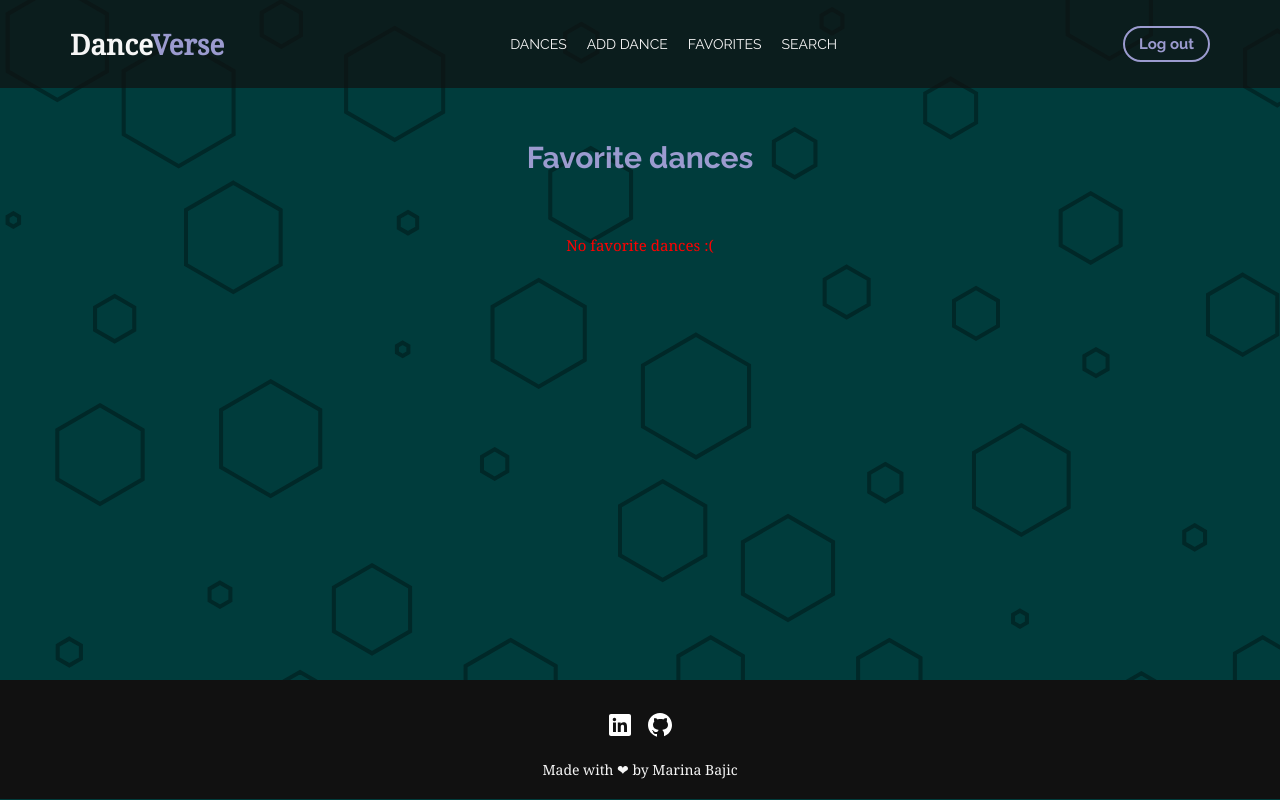
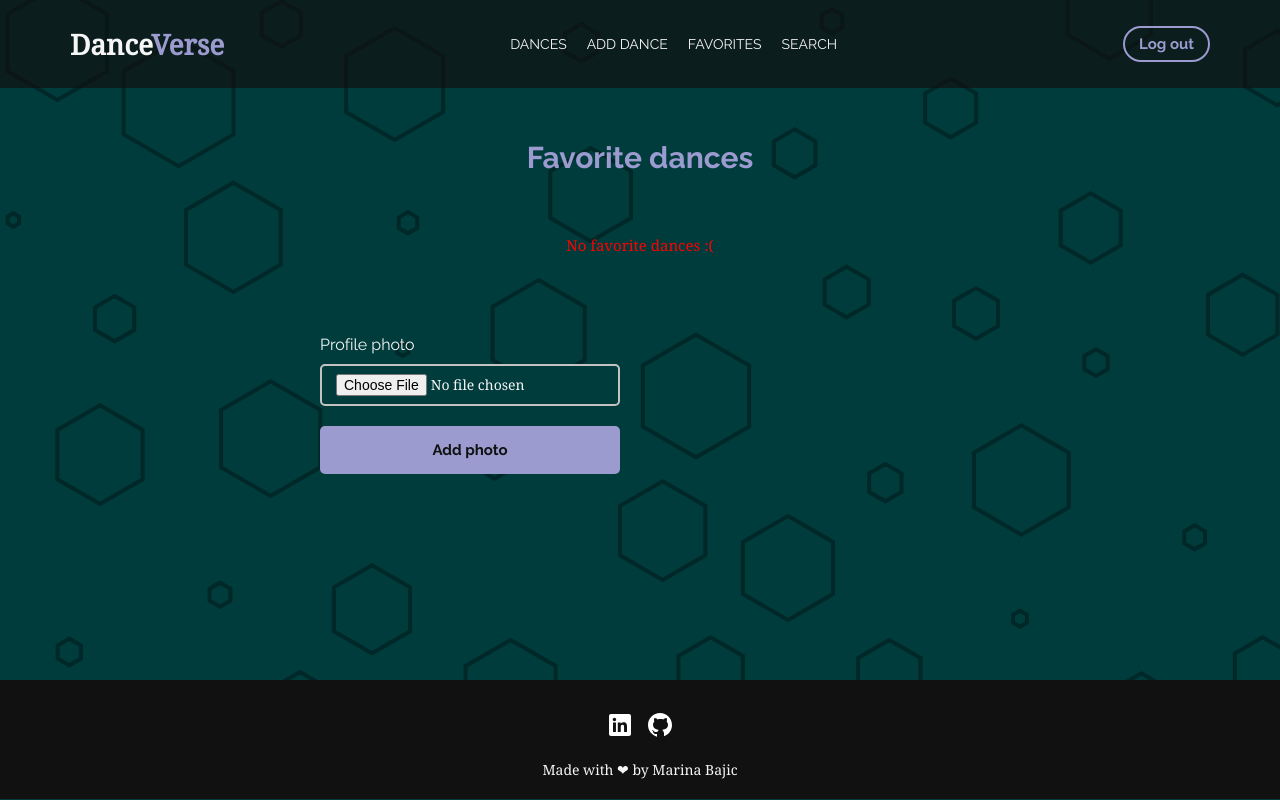
Before and after one commit to MarinaBajic/WP-DanceVerse, a PHP site: page /favorites.php in a window 1280 px wide. Run offline with PHP 8.4, Linux system fonts and the light colour scheme; the visitor is signed in with stand-in values (Sample User, id 1).

Commit message:
image upload

```diff
--- a/classes/Utils.php
+++ b/classes/Utils.php
@@ -32,6 +32,42 @@ class Utils
 			}
 		}
 		return null;
+	}
+
+	public static function printProfilePhoto()
+	{
+		if (isset($_FILES["photo"])) {
+			echo "<div class='profile-photo'>";
+			echo "<img src='assets/{$_FILES["photo"]["name"]}' alt='Profile photo'>";
+			echo "</div>";
+		}
+	}
+
+	public static function checkProfilePhoto()
+	{
+		$message = "";
+		if (isset($_FILES["photo"]) && $_FILES["photo"]["error"] == UPLOAD_ERR_OK) {
+			if ($_FILES["photo"]["type"] != "image/jpeg") {
+				$message = "JPEG photos only, thanks!";
+			} else if (!move_uploaded_file($_FILES["photo"]["tmp_name"], "assets/" . basename($_FILES["photo"]["name"]))) {
+				$message = "Sorry, there was a problem uploading that photo. " . $_FILES["photo"]["error"];
+			}
+		} else if (isset($_FILES["photo"])) {
+			switch ($_FILES["photo"]["error"]) {
+				case UPLOAD_ERR_INI_SIZE:
+					$message = "The photo is larger than the server allows.";
+					break;
+				case UPLOAD_ERR_FORM_SIZE:
+					$message = "The photo is larger than the script allows.";
+					break;
+				case UPLOAD_ERR_NO_FILE:
+					$message = "No file was uploaded. Make sure you choose a file to upload.";
+					break;
+				default:
+					$message = "Please contact your server administrator for help.";
+			}
+		}
+		return $message;
 	}
 
 	public function insertUser()
@@ -169,7 +205,8 @@ class Utils
 		return $message;
 	}
 
-	public static function loginSession($username) {
+	public static function loginSession($username)
+	{
 		session_start();
 		$_SESSION["username"] = $username;
 		header("Location: index.php");
--- a/css/components/_favorites.scss
+++ b/css/components/_favorites.scss
@@ -3,3 +3,11 @@
 	min-height: calc(100dvh - 120px);
 	padding-block: 140px;
 }
+
+.photo__form {
+	display: flex;
+	flex-direction: column;
+	gap: 20px;
+	align-items: center;
+	margin-top: 60px;
+}
--- a/css/components/_header.scss
+++ b/css/components/_header.scss
@@ -40,6 +40,13 @@
 	}
 }
 
+.log {
+	display: flex;
+	gap: 10px;
+	align-items: center;
+	justify-content: center;
+}
+
 .log__btn {
 	color: $accent;
 	text-decoration: none;
@@ -57,3 +64,16 @@
 		cursor: pointer;
 	}
 }
+
+.profile-photo {
+	height: 30px;
+	width: 30px;
+	border-radius: 50px;
+	overflow: hidden;
+
+	img {
+		width: 100%;
+		height: 100%;
+		object-fit: cover;
+	}
+}
--- a/css/style.css
+++ b/css/style.css
@@ -141,6 +141,13 @@ body {
   color: #9B9BCF;
 }
 
+.log {
+  display: flex;
+  gap: 10px;
+  align-items: center;
+  justify-content: center;
+}
+
 .log__btn {
   color: #9B9BCF;
   text-decoration: none;
@@ -156,6 +163,19 @@ body {
   background-color: #9B9BCF;
   color: #111;
   cursor: pointer;
+}
+
+.profile-photo {
+  height: 30px;
+  width: 30px;
+  border-radius: 50px;
+  overflow: hidden;
+}
+.profile-photo img {
+  width: 100%;
+  height: 100%;
+  -o-object-fit: cover;
+     object-fit: cover;
 }
 
 .hero {
@@ -482,6 +502,14 @@ body {
   padding-block: 140px;
 }
 
+.photo__form {
+  display: flex;
+  flex-direction: column;
+  gap: 20px;
+  align-items: center;
+  margin-top: 60px;
+}
+
 .footer {
   background-color: #111;
   padding-block: 30px 20px;
--- a/favorites.php
+++ b/favorites.php
@@ -9,6 +9,7 @@ if (!isset($_SESSION["username"])) {
 require_once("classes/Utils.php");
 $utils = new Utils();
 
+$message_photo = Utils::checkProfilePhoto();
 Utils::logout();
 
 ?>
@@ -21,6 +22,7 @@ Utils::logout();
 	<meta name="viewport" content="width=device-width, initial-scale=1.0">
 	<title>DanceVerse | Favorite Dances</title>
 	<link rel="stylesheet" href="css/style.css">
+	<link rel="icon" type="image/x-icon" href="favicon.ico">
 </head>
 
 <body>
@@ -43,6 +45,15 @@ Utils::logout();
 						}
 						?>
 					</div>
+					<form class="photo__form form" method="post" enctype="multipart/form-data">
+						<input type="hidden" name="MAX_FILE_SIZE" value="500000">
+						<div class="form__item">
+							<label for="photo" class="form__label">Profile photo</label>
+							<input type="file" name="photo" id="photo" class="form__input">
+						</div>
+						<input type="submit" value="Add photo" name="add-photo" class="form__btn">
+						<span class="message"><?php echo $message_photo ?></span>
+					</form>
 				</div>
 			</div>
 		</section>
--- a/header.php
+++ b/header.php
@@ -18,6 +18,7 @@ $log_in_btn = Utils::isUserLoggedIn() ? "hidden" : "";
 				<a href=".?search#search" class="nav__item">SEARCH</a>
 			</nav>
 			<div class="header__log log">
+				<?php Utils::printProfilePhoto() ?>
 				<a href="login.php" class="log__btn <?php echo $log_in_btn; ?>">Log in</a>
 				<form method="post" class="<?php echo $user_logged_in; ?>">
 					<input type="submit" value="Log out" class="log__btn" name="logout">
--- a/index.php
+++ b/index.php
@@ -21,6 +21,7 @@ Utils::logout();
 	<meta name="viewport" content="width=device-width, initial-scale=1.0">
 	<title>Dance Verse</title>
 	<link rel="stylesheet" href="css/style.css">
+	<link rel="icon" type="image/x-icon" href="favicon.ico">
 </head>
 
 <body>
--- a/login.php
+++ b/login.php
@@ -16,6 +16,7 @@ $register_class = Utils::toggleComponentVisibility("register");
 	<meta name="viewport" content="width=device-width, initial-scale=1.0">
 	<title>DanceVerse | Login</title>
 	<link rel="stylesheet" href="css/style.css">
+	<link rel="icon" type="image/x-icon" href="favicon.ico">
 </head>
 
 <body>
@@ -47,7 +48,7 @@ $register_class = Utils::toggleComponentVisibility("register");
 			<div class="wrapper">
 				<div class="register__content">
 					<h2 class="heading heading--h2">Register</h2>
-					<form class="login__form form" method="post">
+					<form class="login__form form" method="post"">
 						<div class="form__item">
 							<label for="username" class="form__label">Username</label>
 							<input type="text" id="username" class="form__input" name="username">
```
Also changed, not shown: assets/android-chrome-192x192.png (added), assets/android-chrome-512x512.png (added), assets/favicon-16x16.png (added), assets/favicon-32x32.png (added), favicon.ico (added), 1 other file.
